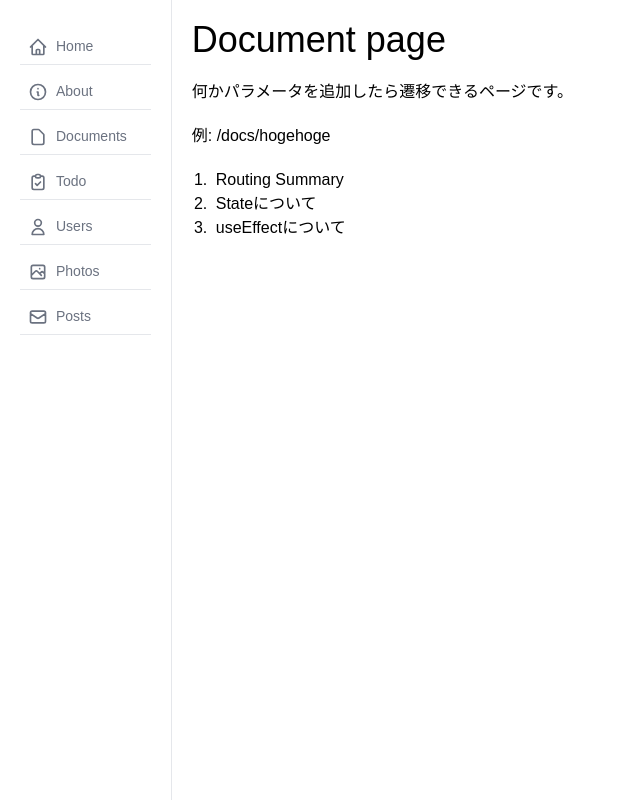
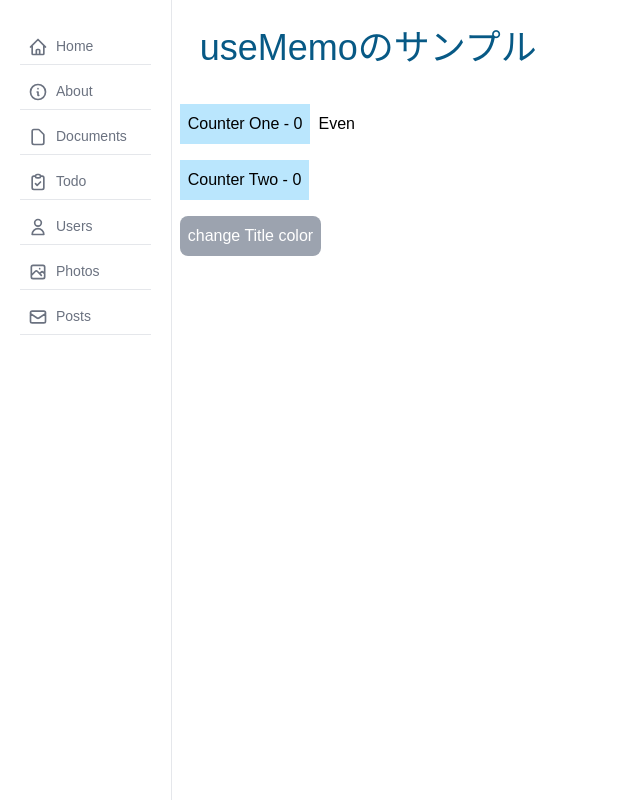
Before and after one commit to r-kagiwada/next-sample-app, a Next.js app: page /docs/useMemoSample in a window 1280 px wide. Shown: the whole page, without its empty margins (0-640 px from the left). Built offline with nearby package versions, Linux system fonts and the light colour scheme.

Commit message:
useMemo useCallback サンプル作成・index微調整

```diff
--- /dev/null
+++ b/components/List.tsx
@@ -0,0 +1,27 @@
+import React from "react";
+import { useEffect, useState } from "react";
+
+interface Props {
+  getItems: () => number[];
+  incrementor?: number;
+}
+
+
+const List: React.FC<Props> = ({ getItems }) => {
+  const [items, setItems] = useState<number[]>([]);
+　console.log("List rendered!")
+  useEffect(() => {
+    setItems(getItems());
+    console.log("Updating Items");
+  }, [getItems,]);
+
+  return (
+    <div className="m-2">
+      {items.map((item) => (
+        <div key={item}>{item}</div>
+      ))}
+    </div>
+  );
+};
+
+export default React.memo(List);
--- a/components/PhotoCard.tsx
+++ b/components/PhotoCard.tsx
@@ -10,7 +10,7 @@ interface Props {
  * @param photos
  * @returns
  */
-const PhotoCard: React.VFC<Props> = ({ photo }) => {
+const PhotoCard: React.FC<Props> = ({ photo }) => {
 
   return (
     <div className="m-5 items-center text-center rounded-lg border-2 p-2 w-full">
--- a/pages/docs/[...params].tsx
+++ b/pages/docs/[...params].tsx
@@ -20,6 +20,16 @@ function Docs () {
           <a className="m-1">useEffectについて</a>
         </Link>
       </li>
+      <li>
+        <Link href='/docs/useMemoSample' >
+          <a className="m-1">useMemoについて</a>
+        </Link>
+      </li>
+      <li>
+        <Link href='/docs/useCallbackSample' >
+          <a className="m-1">useCallbackについて</a>
+        </Link>
+      </li>
     </ul>
   </>
 }
--- /dev/null
+++ b/pages/docs/useCallbackSample.tsx
@@ -0,0 +1,50 @@
+import { useCallback, useState } from "react";
+import List from "../../components/List";
+
+/**
+ * useCallbackサンプル
+ * @returns
+ */
+
+const UseCallbackSample: React.FC = () => {
+  const [number, setNumber] = useState<number>(1);
+  const [dark, setDark] = useState(false);
+  const [incrementor, setIncrementor] = useState<number>(2);
+
+  // const getItems = () => {
+  //     return [
+  //       number,
+  //       number + 1,
+  //       number + 2,
+  //     ];
+  // };
+  const getItems = useCallback(() => {
+    return [number, number + 1, number + 2];
+  }, [number]);
+
+  const theme = {
+    backgroundColor: dark ? "#333" : "#FFF",
+    color: dark ? "gray" : "#333",
+  };
+  return (
+    <>
+      <h1 className="m-5">useCallbackのサンプル</h1>
+      <div className="flex flex-col" style={theme}>
+        <input
+          className="border-2 m-2 p-2 w-[200px]"
+          type="number"
+          value={number}
+          onChange={(e) => setNumber(parseInt(e.target.value || "0"))}
+        />
+        <button
+          className="m-2 p-2 w-[200px] border-2 border-blue-200"
+          onClick={() => setDark((prevDark) => !prevDark)}
+        >
+          Toggle Theme
+        </button>
+        <List getItems={getItems} />
+      </div>
+    </>
+  );
+};
+export default UseCallbackSample;
--- /dev/null
+++ b/pages/docs/useMemoSample.tsx
@@ -0,0 +1,69 @@
+import { useState, useMemo, useEffect } from "react";
+
+const UseMemoSample: React.FC = () => {
+  const [counterOne, setCounterOne] = useState(0);
+  const [counterTwo, setCounterTwo] = useState(0);
+  const [dark, setDark] = useState(false);
+
+  const incrementOne = () => {
+    setCounterOne(counterOne + 1);
+  };
+  const incrementTwo = () => {
+    setCounterTwo(counterTwo + 1);
+  };
+
+  // const isEven = () => {
+  //   let i = 0;
+  //   while(i < 2000000000) i++;
+  //   console.log('counterOne update')
+  //   return counterOne % 2 === 0;
+  // };
+
+  const style = useMemo(() => {
+    return {
+      backgroundColor: dark ? "rgb(7 89 133)" : "#FFF",
+      color: dark ? "rgb(240 249 255)" : "rgb(7 89 133)",
+    };
+  }, [dark]);
+
+  useEffect(() => {
+    console.log("color changed");
+  }, [style]);
+
+  const isEven = useMemo(() => {
+    let i = 0;
+    while (i < 2000000000) i++;
+    console.log("counterOne update");
+    return counterOne % 2 === 0;
+    // キャッシュする値を指定する。
+  }, [counterOne]);
+
+  return (
+    <>
+      <div>
+        <h1 style={style} className="m-5 p-2">
+          useMemoのサンプル
+        </h1>
+        <button className="m-2 p-2 bg-blue-200" onClick={incrementOne}>
+          Counter One - {counterOne}
+        </button>
+        <span className="text-blue">{isEven ? "Even" : "Odd"}</span>
+      </div>
+      <div>
+        <button className="m-2 p-2 bg-blue-200" onClick={incrementTwo}>
+          Counter Two - {counterTwo}
+        </button>
+      </div>
+      <div>
+        <button
+          className="m-2 p-2 bg-gray-400 rounded-lg text-white"
+          onClick={() => setDark(!dark)}
+        >
+          change Title color
+        </button>
+      </div>
+    </>
+  );
+};
+
+export default UseMemoSample;
--- a/pages/index.tsx
+++ b/pages/index.tsx
@@ -1,46 +1,58 @@
-import type { NextPage } from 'next'
-import { useRouter } from 'next/router'
+import type { NextPage } from "next";
+import { useRouter } from "next/router";
 
 const Home: NextPage = () => {
-  const router = useRouter()
+  const router = useRouter();
 
   /**
    * buttonクリック遷移例.
    */
   const handleClick = () => {
-    router.push('/photos');
-  }
+    router.push("/photos");
+  };
   return (
     <div className="items-center text-center justify-center">
       <h1 className="m-5">Home</h1>
       <div className="grid place-items-start">
-        <p className="px-4 m-5">これはNext.jsを学ぶためのサンプルアプリです。</p>
+        <p className="px-4 m-5">
+          これはNext.jsを学ぶためのサンプルアプリです。
+        </p>
       </div>
       <div className="m-1 p-4 grid grid-cols-3 gap-1 text-2xl">
-        <div className="h-28 m-2 p-4 border border-r-3 border-gray-100 rounded-lg drop-shadow-md bg-primary text-white cursor-pointer"
-          onClick={() => router.push('/about')}>
+        <div
+          className="h-28 m-2 p-4 border border-r-3 border-gray-100 rounded-lg drop-shadow-md bg-primary text-white cursor-pointer"
+          onClick={() => router.push("/about")}
+        >
           <h3>About</h3>
         </div>
-        <div className="h-28 m-2 p-4 border border-r-3 border-gray-100 rounded-lg drop-shadow-md bg-secandary cursor-pointer"
-          onClick={() => router.push('/todo')}>
+        <div
+          className="h-28 m-2 p-4 border border-r-3 border-gray-100 rounded-lg drop-shadow-md bg-secandary cursor-pointer"
+          onClick={() => router.push("/todo")}
+        >
           <h3>TODO</h3>
-Ï        </div>
-        <div className="h-28 m-2 p-4 border border-r-3 border-gray-100 rounded-lg drop-shadow-md bg-purple cursor-pointer"
-          onClick={() => router.push('users')}>
+        </div>
+        <div
+          className="h-28 m-2 p-4 border border-r-3 border-gray-100 rounded-lg drop-shadow-md bg-purple cursor-pointer"
+          onClick={() => router.push("users")}
+        >
           <h3>Users</h3>
         </div>
       </div>
       <div className="m-1 p-4 grid grid-cols-1 gap-1 text-2xl">
-        <div className="h-28 m-2 p-4 border border-r-3 border-gray-100 rounded-lg drop-shadow-md bg-white cursor-pointer"
-          onClick={handleClick}>
+        <div
+          className="h-28 m-2 p-4 border border-r-3 border-gray-100 rounded-lg drop-shadow-md bg-white cursor-pointer"
+          onClick={handleClick}
+        >
           See Photos
         </div>
       </div>
       <div className="m-1 p-4 grid grid-cols-3 gap-1 text-2xl">
-        <div className="h-28 m-2 p-4 border border-r-3 border-gray-100 rounded-lg drop-shadow-md bg-white cursor-pointer"
-          onClick={() => router.push('/docs/param')}>
+        <div
+          className="h-28 m-2 p-4 border border-r-3 border-gray-100 rounded-lg drop-shadow-md bg-white cursor-pointer"
+          onClick={() => router.push("/docs/param")}
+        >
           <h3>Documents</h3>
-          <p className='m-2 text-sm'>Reactの機能についてのDocs</p>
+          <p className="m-2 text-sm">Reactの機能についてのDocs</p>
         </div>
       </div>
       {/* <div className="h-28 m-2 p-4 border border-r-3 border-gray-100 rounded-lg drop-shadow-md">
@@ -48,9 +60,8 @@ const Home: NextPage = () => {
             <a>Product</a>
           </Link>
         </div> */}
+    </div>
+  );
+};
 
-    </div>
-  )
-}
-
-export default Home
+export default Home;
```
Also changed, not shown: 1 other file (tests, documents, lock files or other folders).
